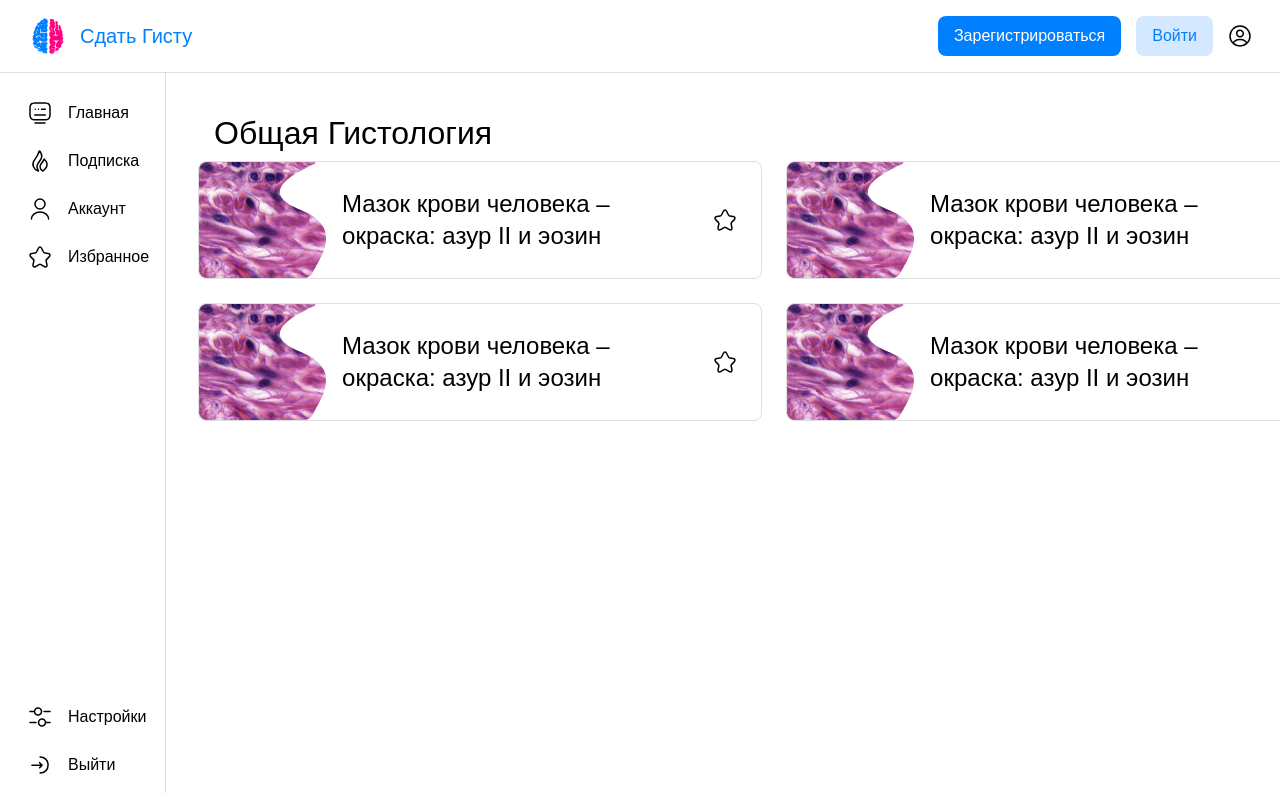
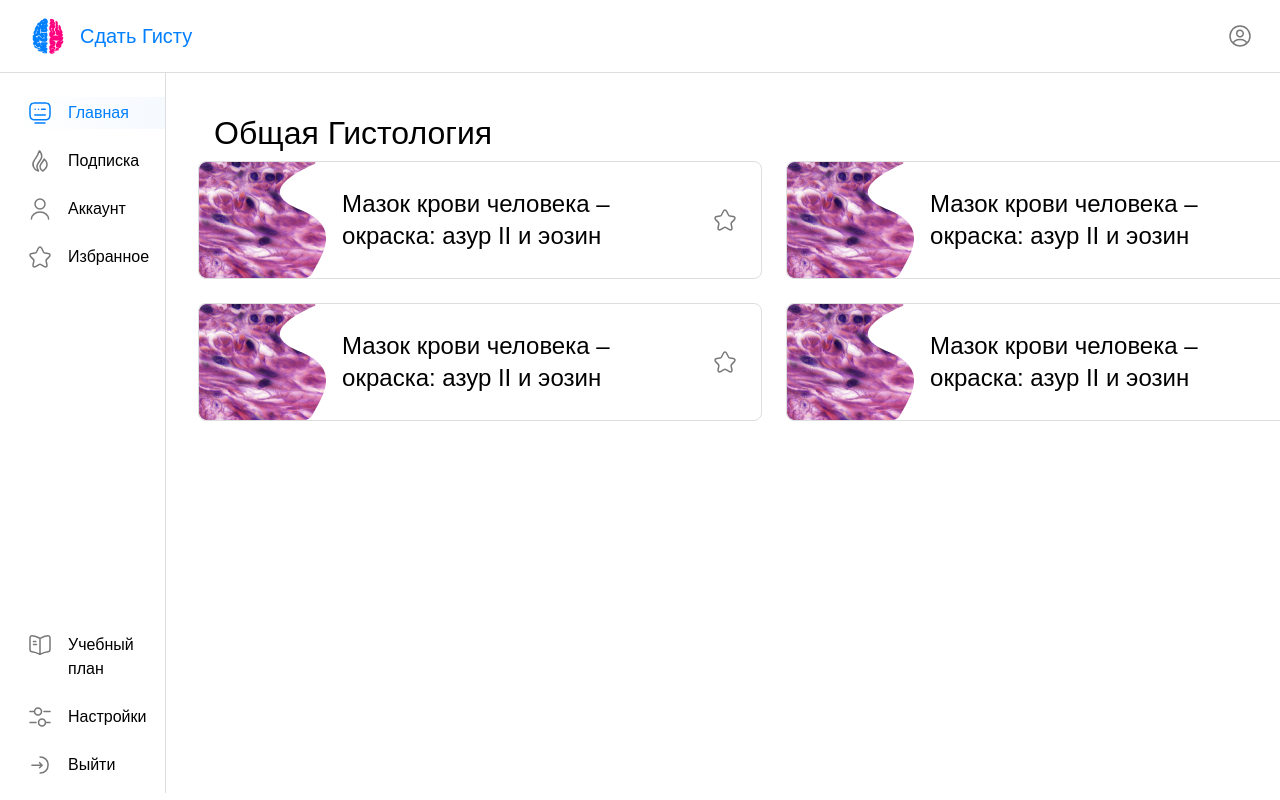
Before and after one commit to LazyM1ke/gista-front, a React (Vite) app: page /auth in a window 1280 px wide. Shown: the top 800 px of the page. Built offline with nearby package versions, Linux system fonts and the light colour scheme; a web font is replaced by a local one.

Commit message:
кастомный инпут текста, переделал сайдбар, поправил иконки + страница авторизации

```diff
--- a/src/App.tsx
+++ b/src/App.tsx
@@ -3,6 +3,7 @@ import Button from "./UIkit/Button";
 import Icon from "./UIkit/Icon";
 import Header from "./components/Header/Header";
 import SideBar from "./components/SideBar/SideBar";
+import AuthPage from "./pages/AuthPage/AuthPage";
 import MainPage from "./pages/MainPage/MainPage";
 import React from "react";
 
@@ -10,11 +11,9 @@ const App = () => {
   return (
     <div className="app">
       <Header>
-        <Button type="primary">Зарегистрироваться</Button>
-        <Button type="secondary">Войти</Button>
         <Icon iconName="profileCircle" />
       </Header>
-        {/*<AuthPage/>*/}
+      {/*<AuthPage />*/}
       <div className="app__content">
         <SideBar />
         <MainPage />
--- a/src/UIkit/Icon/Icon.tsx
+++ b/src/UIkit/Icon/Icon.tsx
@@ -18,7 +18,7 @@ const Icon = ({
   width = 0,
   height = 0,
   viewBox = 24,
-  color = "color-icon-primary",
+  color = "#787878",
 }: IconProps) => {
   const [translatePathY, setTranslatePathY] = useState<number>(0);
   const [translatePathX, setTranslatePathX] = useState<number>(0);
@@ -71,13 +71,13 @@ const Icon = ({
       xmlns="http://www.w3.org/2000/svg"
       className={IconClassName}
       style={customSize}
-      color={getColorAsCSSVariable(color)}
+      color={color}
       viewBox={`${-translatePathX} ${-translatePathY} ${viewBox} ${viewBox}`}
       fill="none"
     >
       {iconsPaths[iconName]}
     </svg>
   );
-}
+};
 
 export default Icon;
--- a/src/UIkit/Icon/Icon.types.ts
+++ b/src/UIkit/Icon/Icon.types.ts
@@ -9,7 +9,7 @@ interface IconProps {
   width?: number;
   height?: number;
   viewBox?: number;
-  color?: ColorNames;
+  color?: string;
 }
 
 export default IconProps;
--- a/src/UIkit/Icon/IconPaths.tsx
+++ b/src/UIkit/Icon/IconPaths.tsx
@@ -36,7 +36,7 @@ const iconsPaths = {
     <path
       id="user"
       d="M20.59 22C20.59 18.13 16.74 15 12 15C7.26003 15 3.41003 18.13 3.41003 22M12 12C13.3261 12 14.5979 11.4732 15.5356 10.5355C16.4733 9.59785 17 8.32608 17 7C17 5.67392 16.4733 4.40215 15.5356 3.46447C14.5979 2.52678 13.3261 2 12 2C10.674 2 9.40218 2.52678 8.4645 3.46447C7.52682 4.40215 7.00003 5.67392 7.00003 7C7.00003 8.32608 7.52682 9.59785 8.4645 10.5355C9.40218 11.4732 10.674 12 12 12Z"
-      stroke="black"
+      stroke="currentColor"
       strokeWidth="1.5"
       strokeLinecap="round"
       strokeLinejoin="round"
@@ -46,7 +46,7 @@ const iconsPaths = {
     <path
       id="star"
       d="M12.73 2.51L14.49 6.03C14.73 6.52 15.37 6.99 15.91 7.08L19.1 7.61C21.14 7.95 21.62 9.43 20.15 10.89L17.67 13.37C17.25 13.79 17.02 14.6 17.15 15.18L17.86 18.25C18.42 20.68 17.13 21.62 14.98 20.35L11.99 18.58C11.45 18.26 10.56 18.26 10.01 18.58L7.02003 20.35C4.88003 21.62 3.58003 20.67 4.14003 18.25L4.85003 15.18C4.98003 14.6 4.75003 13.79 4.33003 13.37L1.85003 10.89C0.390031 9.43 0.860031 7.95 2.90003 7.61L6.09003 7.08C6.62003 6.99 7.26003 6.52 7.50003 6.03L9.26003 2.51C10.22 0.599999 11.78 0.599999 12.73 2.51Z"
-      stroke="black"
+      stroke="currentColor"
       strokeWidth="1.5"
       strokeLinecap="round"
       strokeLinejoin="round"
@@ -56,7 +56,7 @@ const iconsPaths = {
     <path
       id="setting"
       d="M22 6.5H16M6 6.5H2M22 17.5H18M8 17.5H2M10 10C10.4596 10 10.9148 9.90947 11.3394 9.73358C11.764 9.55769 12.1499 9.29988 12.4749 8.97487C12.7999 8.64987 13.0577 8.26403 13.2336 7.83939C13.4095 7.41475 13.5 6.95963 13.5 6.5C13.5 6.04037 13.4095 5.58525 13.2336 5.16061C13.0577 4.73597 12.7999 4.35013 12.4749 4.02513C12.1499 3.70012 11.764 3.44231 11.3394 3.26642C10.9148 3.09053 10.4596 3 10 3C9.07174 3 8.1815 3.36875 7.52513 4.02513C6.86875 4.6815 6.5 5.57174 6.5 6.5C6.5 7.42826 6.86875 8.3185 7.52513 8.97487C8.1815 9.63125 9.07174 10 10 10ZM14 21C14.9283 21 15.8185 20.6313 16.4749 19.9749C17.1313 19.3185 17.5 18.4283 17.5 17.5C17.5 16.5717 17.1313 15.6815 16.4749 15.0251C15.8185 14.3687 14.9283 14 14 14C13.0717 14 12.1815 14.3687 11.5251 15.0251C10.8687 15.6815 10.5 16.5717 10.5 17.5C10.5 18.4283 10.8687 19.3185 11.5251 19.9749C12.1815 20.6313 13.0717 21 14 21Z"
-      stroke="black"
+      stroke="currentColor"
       strokeWidth="1.5"
       strokeMiterlimit="10"
       strokeLinecap="round"
@@ -67,7 +67,7 @@ const iconsPaths = {
     <path
       id="exit"
       d="M11.592 14.8122L14.152 12.2522L11.592 9.69215M3.91199 12.2522L14.082 12.2522 M12.0895 4.03201C16.5095 4.03201 20.0895 7.03201 20.0895 12.032C20.0895 17.032 16.5095 20.032 12.0895 20.032"
-      stroke="black"
+      stroke="currentColor"
       strokeWidth="1.5"
       strokeMiterlimit="10"
       strokeLinecap="round"
@@ -78,9 +78,19 @@ const iconsPaths = {
     <path
       id="arrowUp"
       d="M19.92 15.05L13.4 8.53C12.63 7.76 11.37 7.76 10.6 8.53L4.07996 15.05"
-      stroke="black"
+      stroke="currentColor"
       strokeWidth="1.5"
       strokeMiterlimit="10"
+      strokeLinecap="round"
+      strokeLinejoin="round"
+    />
+  ),
+  book: (
+    <path
+      id="book"
+      d="M12 5.49V20.49M7.75 8.49H5.5M8.5 11.49H5.5M22 16.74V4.67C22 3.47 21.02 2.58 19.83 2.68H19.77C17.67 2.86 14.48 3.93 12.7 5.05L12.53 5.16C12.24 5.34 11.76 5.34 11.47 5.16L11.22 5.01C9.44 3.9 6.26 2.84 4.16 2.67C2.97 2.57 2 3.47 2 4.66V16.74C2 17.7 2.78 18.6 3.74 18.72L4.03 18.76C6.2 19.05 9.55 20.15 11.47 21.2L11.51 21.22C11.78 21.37 12.21 21.37 12.47 21.22C14.39 20.16 17.75 19.05 19.93 18.76L20.26 18.72C21.22 18.6 22 17.7 22 16.74Z"
+      stroke="currentColor"
+      strokeWidth="1.5"
       strokeLinecap="round"
       strokeLinejoin="round"
     />
--- a/src/components/SideBar/SideBar.scss
+++ b/src/components/SideBar/SideBar.scss
@@ -8,9 +8,17 @@
   border-right: 1px solid #DEDEDE;
   &__tabs {
     @include flexible($fd: column, $gap: 16px);
+    width: 100%;
+
     &__item {
       @include flexible($fd: row, $gap: 16px);
       padding: 4px 16px;
+      cursor: pointer;
+      width: 100%;
+
+      &.active {
+        background: linear-gradient(270deg, rgba(0, 127, 255, 0.04) 0%, rgba(0, 127, 255, 0) 100%);
+      }
     }
   }
 
--- a/src/components/SideBar/SideBar.tsx
+++ b/src/components/SideBar/SideBar.tsx
@@ -1,36 +1,100 @@
 import Icon from "../../UIkit/Icon";
+import { IconNameTypes } from "../../UIkit/Icon/IconPaths";
 import Typography from "../../UIkit/Typography";
 import "./SideBar.scss";
-import React from "react";
+import classnames from "classnames";
+import React, { useState } from "react";
+
+type IMenuItem = {
+  id: number;
+  title: string;
+  iconName: IconNameTypes;
+};
+
+const menuItems: IMenuItem[] = [
+  {
+    id: 1,
+    title: "Главная",
+    iconName: "keyboardOpen",
+  },
+  {
+    id: 2,
+    title: "Подписка",
+    iconName: "huobitoken",
+  },
+  {
+    id: 3,
+    title: "Аккаунт",
+    iconName: "user",
+  },
+  {
+    id: 4,
+    title: "Избранное",
+    iconName: "star",
+  },
+];
+
+const settingsItems: IMenuItem[] = [
+  {
+    id: 5,
+    title: "Учебный план",
+    iconName: "book",
+  },
+  {
+    id: 6,
+    title: "Настройки",
+    iconName: "setting",
+  },
+];
 
 const SideBar = () => {
+  const [active, setActive] = useState<number>(1);
+
   return (
     <div className="sidebar">
       <div className="sidebar__tabs">
-        <div className="sidebar__tabs__item">
-          <Icon iconName="keyboardOpen" />
-          <Typography>Главная</Typography>
-        </div>
-        <div className="sidebar__tabs__item">
-          <Icon iconName="huobitoken" />
-          <Typography>Подписка</Typography>
-        </div>
-        <div className="sidebar__tabs__item">
-          <Icon iconName="user" />
-          <Typography>Аккаунт</Typography>
-        </div>
-        <div className="sidebar__tabs__item">
-          <Icon iconName="star" />
-          <Typography>Избранное</Typography>
-        </div>
+        {menuItems.map((item) => (
+          <div
+            key={item.id}
+            className={
+              active === item.id
+                ? "sidebar__tabs__item active"
+                : "sidebar__tabs__item"
+            }
+            onClick={() => setActive(item.id)}
+          >
+            <Icon
+              color={active === item.id ? "#007FFF" : "#787878"}
+              iconName={item.iconName}
+            />
+            <Typography color={active === item.id ? "#007FFF" : "#000000"}>
+              {item.title}
+            </Typography>
+          </div>
+        ))}
       </div>
 
       <div className="sidebar__settings">
-        <div className="sidebar__settings__item">
-          <Icon iconName="setting" />
-          <Typography>Настройки</Typography>
-        </div>
-        <div className="sidebar__settings__item">
+        {settingsItems.map((item) => (
+          <div
+            key={item.id}
+            className={
+              active === item.id
+                ? "sidebar__tabs__item active"
+                : "sidebar__tabs__item"
+            }
+            onClick={() => setActive(item.id)}
+          >
+            <Icon
+              color={active === item.id ? "#007FFF" : "#787878"}
+              iconName={item.iconName}
+            />
+            <Typography color={active === item.id ? "#007FFF" : "#000000"}>
+              {item.title}
+            </Typography>
+          </div>
+        ))}
+        <div className="sidebar__tabs__item">
           <Icon iconName="exit" />
           <Typography>Выйти</Typography>
         </div>
--- a/src/pages/MainPage/MainPage.tsx
+++ b/src/pages/MainPage/MainPage.tsx
@@ -1,6 +1,7 @@
 import Icon from "../../UIkit/Icon";
 import Typography from "../../UIkit/Typography";
 import GistaItem from "../../components/GistaItem/GistaItem";
+import Header from "../../components/Header/Header";
 import "./MainPage.scss";
 import React from "react";
 
```
Also changed, not shown: src/UIkit/Input/TextInput/TextInput.scss (+10 -0 lines), src/UIkit/Input/TextInput/TextInput.tsx (+51 -10 lines), src/UIkit/Input/TextInput/TextInputProps.types.ts (added, +13 -0 lines), src/pages/AuthPage/AuthPage.scss (+13 -0 lines), src/pages/AuthPage/AuthPage.tsx (+28 -6 lines), src/assets/images/iMac.png (deleted), src/assets/images/imac.png (added).
